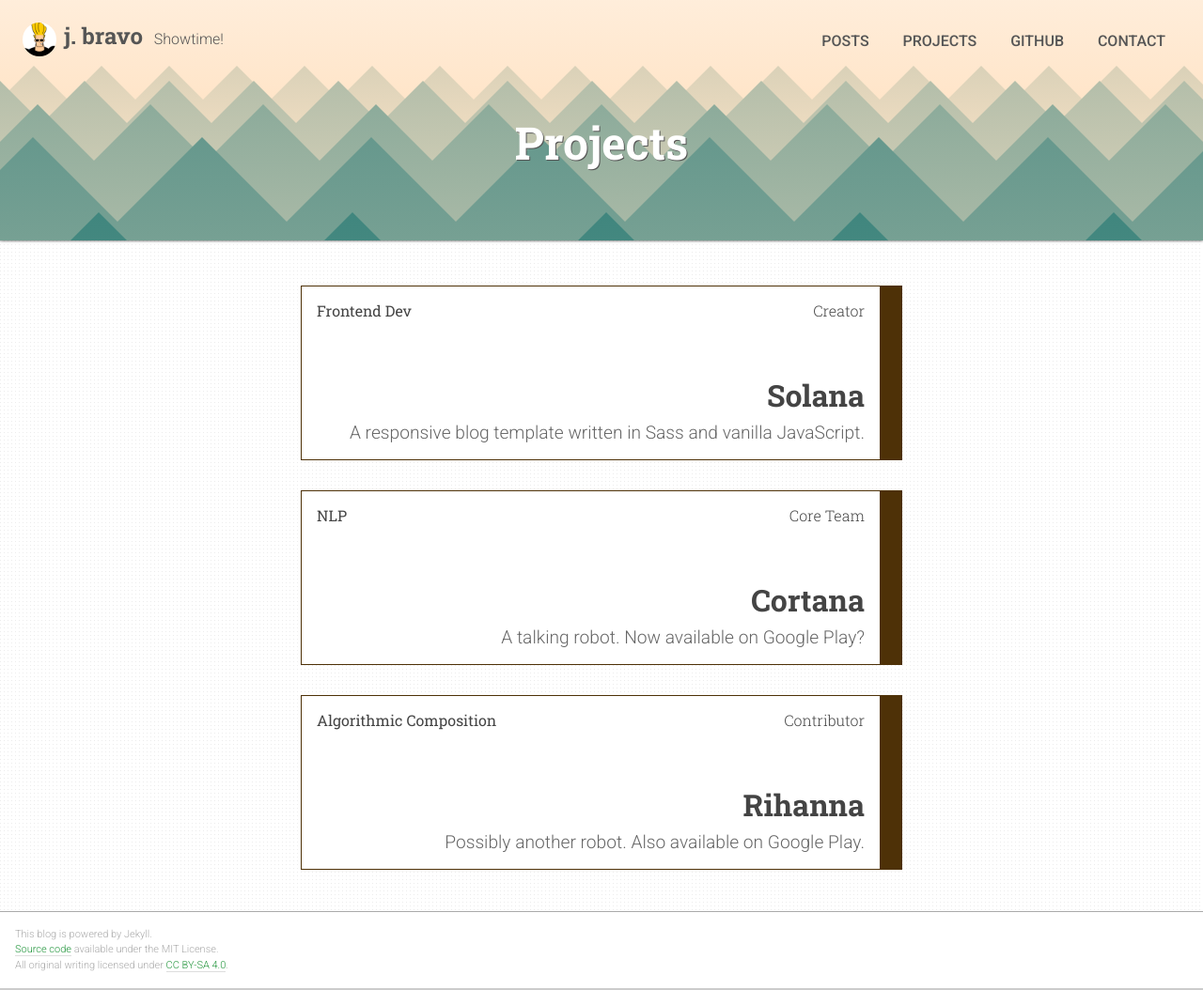
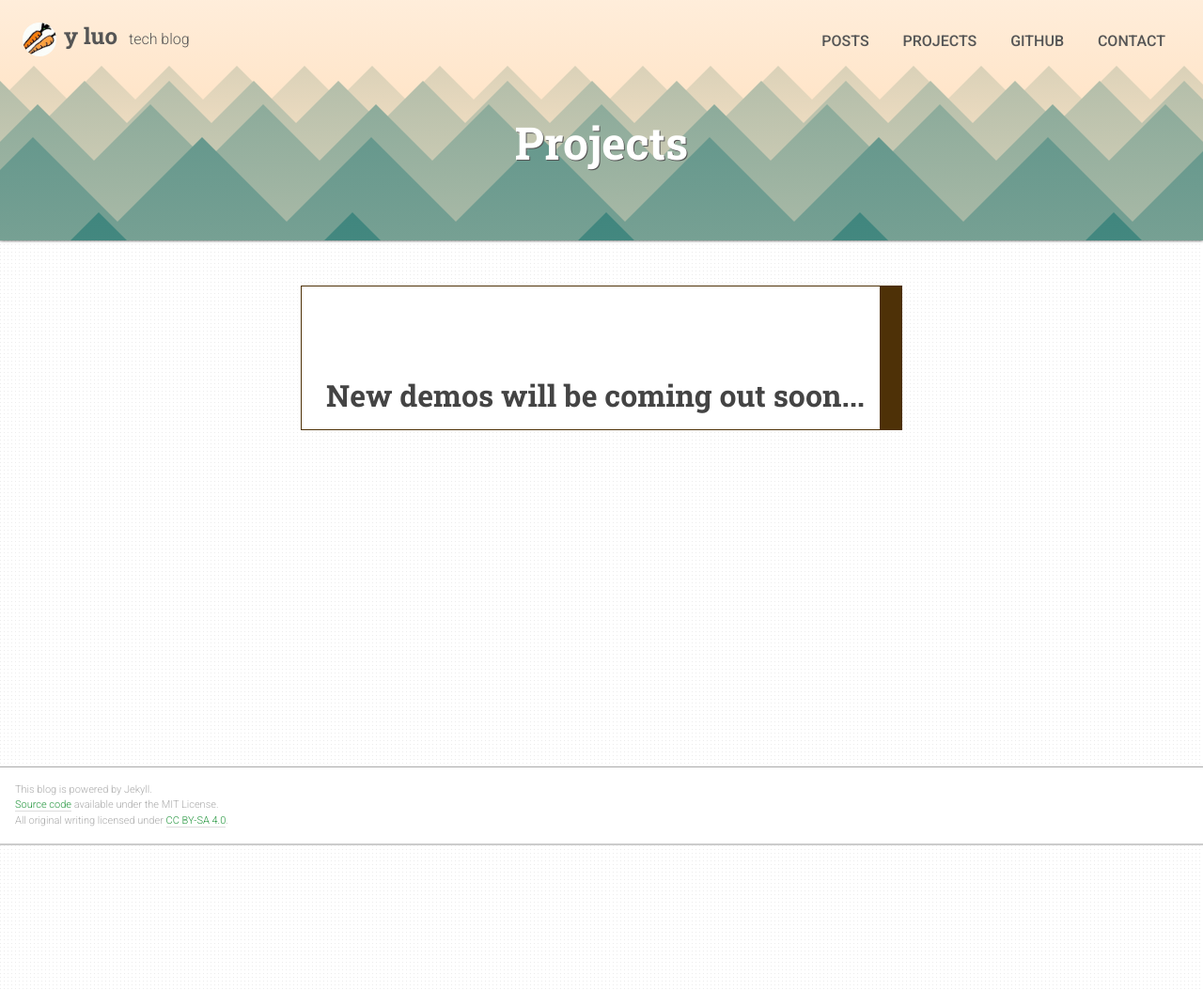
Before and after one commit to yawenl/yawenl.github.io, a Jekyll site: the page built from projects.html, in a window 1280 px wide. Shown: the whole page at 94% size. Built offline with Jekyll 4.4.1, drawn with Linux system fonts in a browser that asks for light colours.

```diff
--- a/_config.yml
+++ b/_config.yml
@@ -2,17 +2,17 @@
 # Theme Customization #
 #######################
 
-title: J. Bravo          # appears in the header and the HTML <title> tag
-author: Johnny Bravo     # appears in an HTML <meta> tag, as well as feed.xml
+title: Y Luo          # appears in the header and the HTML <title> tag
+author: Yawen Luo     # appears in an HTML <meta> tag, as well as feed.xml
 description: >           # appears in an HTML <meta> tag, as well as feed.xml
   Hello 911 emergency, there's a handsome guy in my house!
   Oh wait a second, cancel that. It's only me.
-slogan: Showtime!        # appears in the header, alongside the title
-avatar: /i/avatar.png    # appears as portrait in the header
+slogan: tech blog       # appears in the header, alongside the title
+avatar: /i/me.png    # appears as portrait in the header
 banner: /i/mountains.svg # appears as background in the header
 url: http://jekyllrb.com # used by plugins to generate feed.xml and sitemap.xml
 baseurl: ''  # prepended to all absolute filepaths
-repo: https://github.com//rlue.github.io # appears in footer
+repo: https://github.com//yawenl.github.io # appears in footer
 
 # Objects listed here will appear in the main nav menu.
 # Exceeding four items may cause problems on the desktop (>900px wide) layout.
@@ -24,7 +24,7 @@ nav_menu:
     url: /projects
     icon: /i/icons.svg#portfolio
   - name: GitHub
-    url: https://github.com/rlue/
+    url: https://github.com/yawenl/
     icon: /i/icons.svg#github
     outbound: true      # this key sets a link to open in a new window.
   - name: Contact
@@ -35,21 +35,11 @@ nav_menu:
 
 # Objects listed here will appear on the /projects.html page.
 projects:
-  - title: Solana
-    teaser: A responsive blog template written in Sass and vanilla JavaScript.
-    url: https://github.com/rlue/solana
-    role: Creator
-    category: Frontend Dev
-  - title: Cortana
-    teaser: A talking robot. Now available on Google Play?
-    url: https://play.google.com/store/apps/details?id=com.microsoft.cortana
-    role: Core Team
-    category: NLP
-  - title: Rihanna
-    teaser: Possibly another robot. Also available on Google Play.
-    url: https://play.google.com/store/music/artist/Rihanna?id=Arcw2m2ih45qntv3fufub25tyhu
-    role: Contributor
-    category: Algorithmic Composition
+  - title: New demos will be coming out soon...
+    teaser:
+    url:
+    role:
+    category:
 
 #################
 # Site Settings #
```
Also changed, not shown: _category/problems.md (added, +3 -0 lines), _posts/2017-03-26-integer-ultrices-elit-sit-amet.md (+0 -1 lines), _posts/2017-03-28-jekyll-on-windows.md (added, +26 -0 lines), _posts/2017-07-01-box-on-unity.md (added, +44 -0 lines), _tag/box.md (added, +3 -0 lines), _tag/jekyll.md (added, +3 -0 lines), _tag/unity.md (added, +3 -0 lines), _tag/windows.md (added, +3 -0 lines), Gemfile.lock, favicon.ico, i/me.jpg (added), i/me.png (added).
